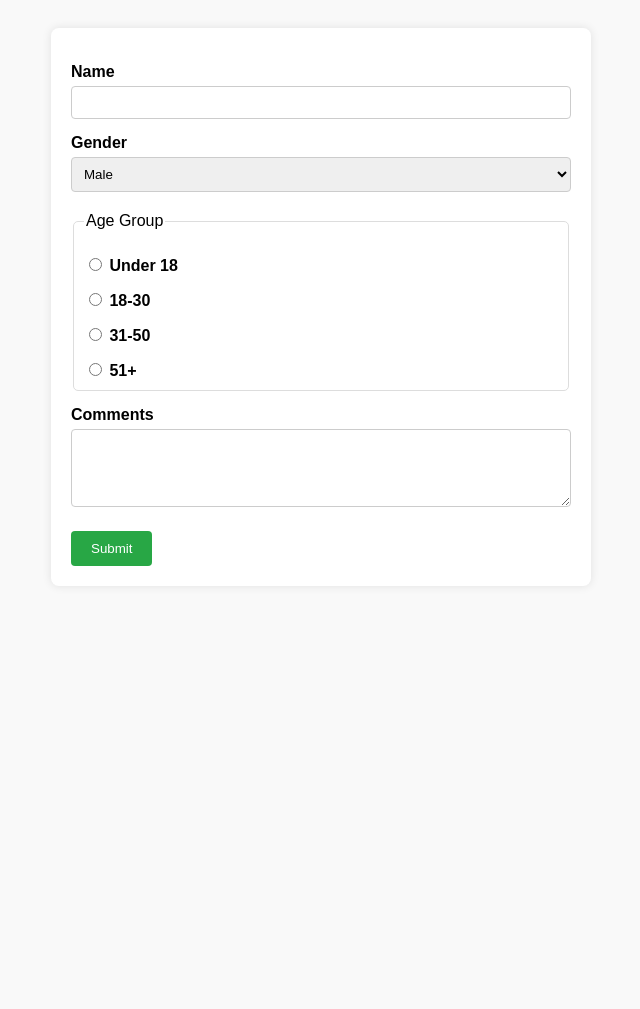
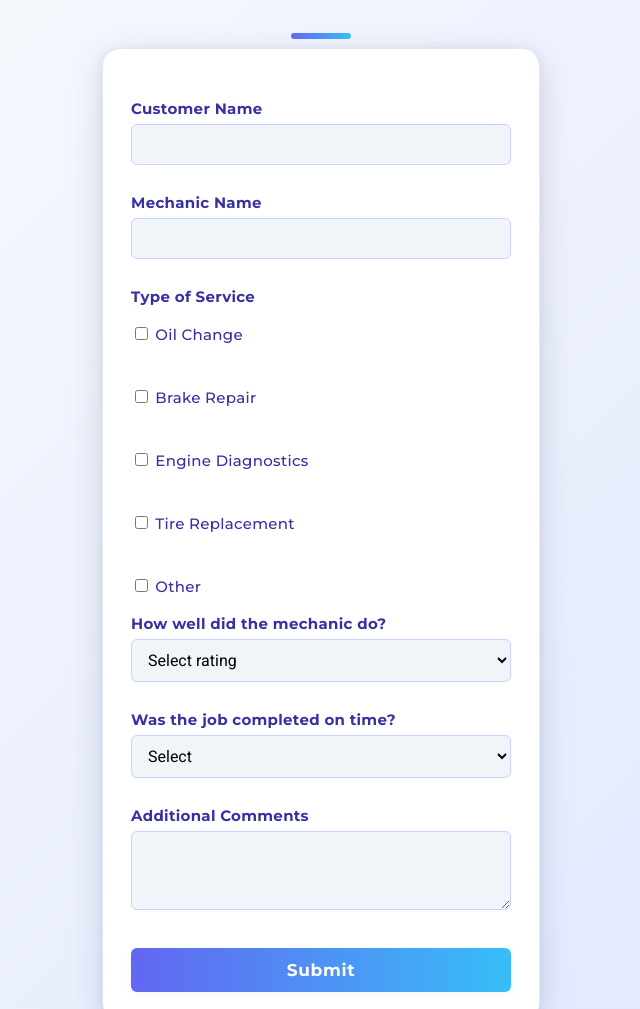
Before and after one commit to SeanPJDR26/Survey-Form, a plain HTML site: page index.html in a window 1280 px wide. Shown: the top 1009 px of the page, without its empty margins (319-959 px from the left). Before the commit the page ends 800 px from the top, so only its background shows below. Drawn offline with Linux system fonts and the light colour scheme.

Commit message:
Add files via upload

```diff
--- a/index.html
+++ b/index.html
@@ -1,195 +1,154 @@
 <!DOCTYPE html>
+<html>
+<head>
+    <title>Mechanic Job Feedback Form</title>
+    <!-- Google Fonts -->
+    <link href="https://fonts.googleapis.com/css2?family=Montserrat:wght@500;700&family=Roboto&display=swap" rel="stylesheet">
+    <style>
+        body {
+            font-family: 'Roboto', Arial, sans-serif;
+            background: linear-gradient(135deg, #f8fafc 0%, #e0e7ff 100%);
+            margin: 0;
+            padding: 0;
+            min-height: 100vh;
+        }
+        form {
+            background: #fff;
+            max-width: 380px;
+            margin: 48px auto;
+            padding: 32px 28px 28px 28px;
+            border-radius: 18px;
+            box-shadow: 0 8px 32px rgba(60, 72, 88, 0.18), 0 1.5px 8px rgba(80, 112, 160, 0.08);
+            border: 1.5px solid #e0e7ff;
+            position: relative;
+        }
+        form::before {
+            content: "";
+            position: absolute;
+            top: -16px; left: 50%;
+            transform: translateX(-50%);
+            width: 60px; height: 6px;
+            background: linear-gradient(90deg, #6366f1 0%, #38bdf8 100%);
+            border-radius: 3px;
+        }
+        label {
+            display: block;
+            margin: 18px 0 6px;
+            font-family: 'Montserrat', Arial, sans-serif;
+            font-size: 15px;
+            font-weight: 700;
+            color: #3730a3;
+            letter-spacing: 0.02em;
+        }
+        input[type="text"],
+        select,
+        textarea,
+        input[type="number"] {
+            width: 100%;
+            padding: 10px 12px;
+            border: 1.5px solid #c7d2fe;
+            border-radius: 6px;
+            font-size: 16px;
+            margin-bottom: 10px;
+            background: #f1f5f9;
+            box-sizing: border-box;
+            transition: border 0.2s;
+            font-family: 'Roboto', Arial, sans-serif;
+        }
+        input[type="text"]:focus,
+        select:focus,
+        textarea:focus,
+        input[type="number"]:focus {
+            border-color: #6366f1;
+            outline: none;
+            background: #fff;
+        }
+        button {
+            width: 100%;
+            padding: 12px 0;
+            background: linear-gradient(90deg, #6366f1 0%, #38bdf8 100%);
+            color: #fff;
+            border: none;
+            border-radius: 6px;
+            font-size: 17px;
+            font-family: 'Montserrat', Arial, sans-serif;
+            font-weight: 700;
+            cursor: pointer;
+            margin-top: 24px;
+            box-shadow: 0 2px 8px rgba(56,189,248,0.08);
+            letter-spacing: 0.04em;
+            transition: background 0.2s, transform 0.1s;
+        }
+        button:hover {
+            background: linear-gradient(90deg, #4338ca 0%, #0ea5e9 100%);
+            transform: translateY(-2px) scale(1.02);
+        }
+        textarea {
+            resize: vertical;
+        }
+    </style>
+</head>
+<body>
+<form id="googleForm">
+    <label for="customerName">Customer Name</label>
+    <input type="text" name="customerName" id="customerName" required>
 
-<html>
+    <label for="mechanicName">Mechanic Name</label>
+    <input type="text" name="mechanicName" id="mechanicName" required>
 
-<head>
+    <label>Type of Service</label>
+    <div style="margin-bottom: 10px;">
+        <label style="font-weight: normal;">
+            <input type="checkbox" name="serviceType" value="Oil Change"> Oil Change
+        </label><br>
+        <label style="font-weight: normal;">
+            <input type="checkbox" name="serviceType" value="Brake Repair"> Brake Repair
+        </label><br>
+        <label style="font-weight: normal;">
+            <input type="checkbox" name="serviceType" value="Engine Diagnostics"> Engine Diagnostics
+        </label><br>
+        <label style="font-weight: normal;">
+            <input type="checkbox" name="serviceType" value="Tire Replacement"> Tire Replacement
+        </label><br>
+        <label style="font-weight: normal;">
+            <input type="checkbox" name="serviceType" value="Other"> Other
+        </label>
+    </div>
 
-  <title>Simple Google Form</title>
-
-  <style>
-
-    body {
-
-      font-family: Arial, sans-serif;
-
-      background: #f9f9f9;
-
-      padding: 20px;
-
-    }
-
-    form {
-
-      background: #fff;
-
-      padding: 20px;
-
-      max-width: 500px;
-
-      margin: auto;
-
-      border-radius: 8px;
-
-      box-shadow: 0 0 10px rgba(0,0,0,0.1);
-
-    }
-
-    label {
-
-      display: block;
-
-      margin-top: 15px;
-
-      font-weight: bold;
-
-    }
-
-    input[type="text"],
-
-    select,
-
-    textarea {
-
-      width: 100%;
-
-      padding: 8px;
-
-      margin-top: 5px;
-
-      border-radius: 4px;
-
-      border: 1px solid #ccc;
-
-      box-sizing: border-box;
-
-    }
-
-    fieldset {
-
-      margin-top: 20px;
-
-      padding: 10px;
-
-      border-radius: 5px;
-
-      border: 1px solid #ddd;
-
-    }
-
-    button {
-
-      margin-top: 20px;
-
-      padding: 10px 20px;
-
-      background: #28a745;
-
-      color: white;
-
-      border: none;
-
-      border-radius: 4px;
-
-      cursor: pointer;
-
-    }
-
-    button:hover {
-
-      background: #218838;
-
-    }
-
-  </style>
-
-</head>
-
-<body>
-
-
-
-<form id="googleForm">
-
-  <label for="name">Name</label>
-
-  <input type="text" name="name" id="name" required>
-
-
-
-  <label for="gender">Gender</label>
-
-  <select name="gender" id="gender">
-
-    <option value="Male">Male</option>
-
-    <option value="Female">Female</option>
-
-    <option value="Other">Other</option>
-
+    <label for="jobSatisfaction">How well did the mechanic do?</label>
+    <select name="jobSatisfaction" id="jobSatisfaction" required>
+        <option value="">Select rating</option>
+        <option value="Excellent">Excellent</option>
+        <option value="Good">Good</option>
+        <option value="Average">Average</option>
+        <option value="Poor">Poor</option>
     </select>
 
+    <label for="timeliness">Was the job completed on time?</label>
+    <select name="timeliness" id="timeliness" required>
+        <option value="">Select</option>
+        <option value="Yes">Yes</option>
+        <option value="No">No</option>
+        <option value="Partially">Partially</option>
+    </select>
 
-
-  <fieldset>
-
-    <legend>Age Group</legend>
-
-    <label><input type="radio" name="ageGroup" value="Under 18"> Under 18</label>
-
-    <label><input type="radio" name="ageGroup" value="18-30"> 18-30</label>
-
-    <label><input type="radio" name="ageGroup" value="31-50"> 31-50</label>
-
-    <label><input type="radio" name="ageGroup" value="51+"> 51+</label>
-
-  </fieldset>
-
-
-
-  <label for="comments">Comments</label>
-
-  <textarea name="comments" id="comments" rows="4"></textarea>
-
-
+    <label for="comments">Additional Comments</label>
+    <textarea name="comments" id="comments" rows="3"></textarea>
 
     <button type="submit">Submit</button>
-
 </form>
-
-
-
 <script>
-
-  const scriptURL = 'https://script.google.com/macros/s/AKfycbzCJgIDsEzJ82xLndnmVItEV705yHZKRoZ9xg5ePj6AHcWhP0Le1AdcxtGvKIf7HLlnXg/exec';
-
+    const scriptURL = 'https://script.google.com/macros/s/AKfycbwlJoH1Bie2i0QKD6bDrXqyT772vfIrdPVN5n8hlHxGsCbCnG7sV73vaWK6tyhYqsxvHw/exec';
     const form = document.getElementById('googleForm');
-
-
-
-//When the user clicks the submit button, this function runs.
-
     form.addEventListener('submit', e => {
-
-    e.preventDefault(); //This stops the browser’s default action of reloading
-
+        e.preventDefault();
         fetch(scriptURL, { method: 'POST', body: new FormData(form)})
-
             .then(response => {
-
                 alert("Form submitted successfully!");
-
                 form.reset();
-
             })
-
             .catch(error => alert('Error!', error.message));
-
     });
-
 </script>
-
-
-
 </body>
-
 </html>
```
Lines whose indentation alone changed are shown as unchanged.
